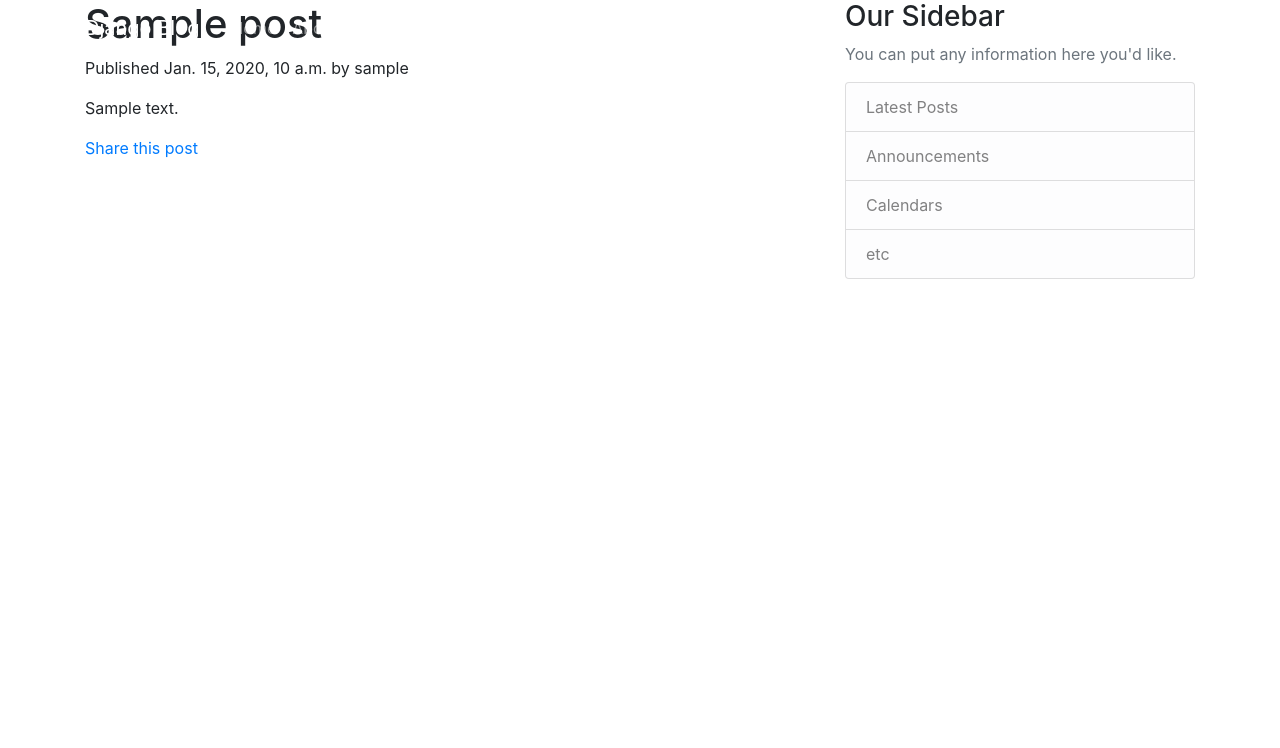
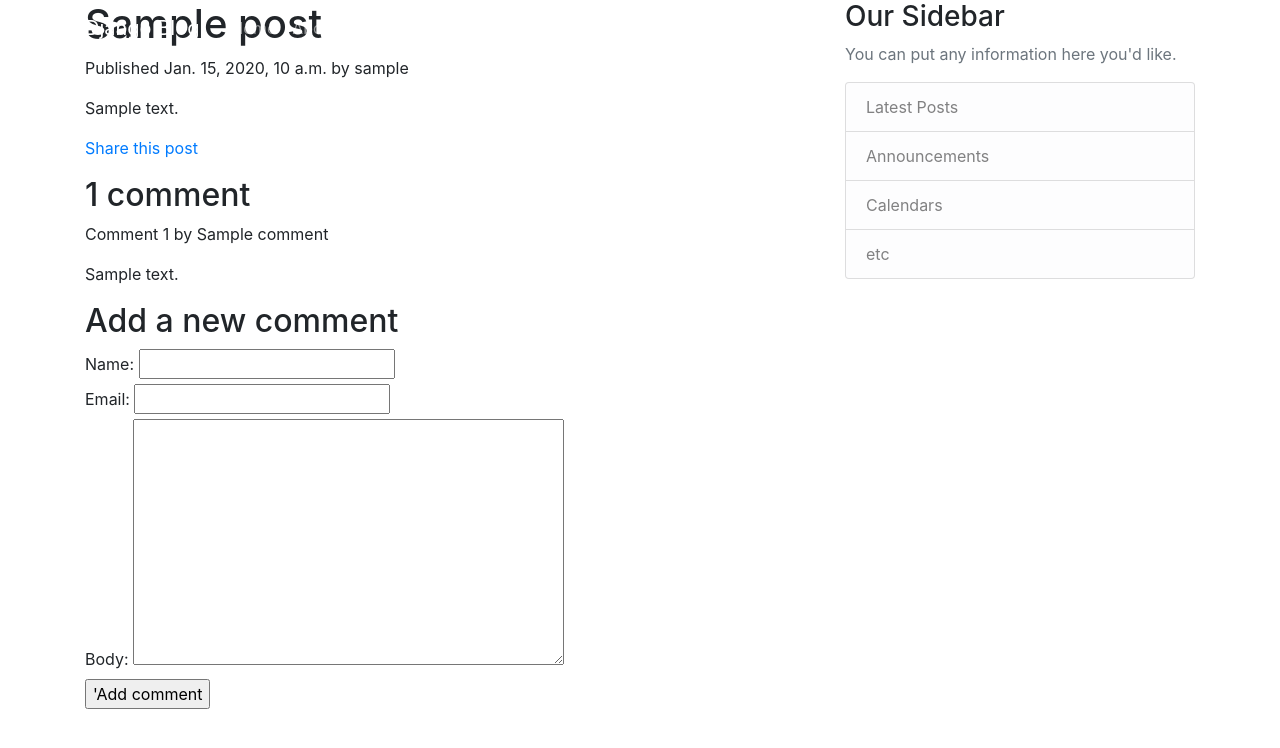
Before and after one commit to HarshAmreliya/blog-app, a Django app: a page that uses blog/templates/blog/detail.html in a window 1280 px wide. Shown: the top 748 px of the page. Run offline with Django 5.2, Linux system fonts and the light colour scheme; tables that the repository leaves empty hold one stand-in row (values such as "Sample post"); some libraries are stand-ins or nearby versions.

Commit message:
Add comments and comment form

```diff
--- a/blog/forms.py
+++ b/blog/forms.py
@@ -1,4 +1,5 @@
 from django import forms
+from .models import Comment
 
 class EmailPostForm(forms.Form):
     name = forms.CharField(max_length=25)
@@ -8,3 +9,8 @@ class EmailPostForm(forms.Form):
         required=False,
         widget=forms.Textarea
     )
+
+class CommentForm(forms.ModelForm):
+    class Meta:
+        model = Comment
+        fields = ['name', 'email', 'body']
--- a/blog/models.py
+++ b/blog/models.py
@@ -47,3 +47,23 @@ class Post(models.Model):
                 self.slug
                 ]
        )
+
+class Comment(models.Model):
+   post = models.ForeignKey(
+      Post,
+      on_delete=models.CASCADE,
+      related_name='comments'
+   )
+   name = models.CharField(max_length=80)
+   email = models.EmailField()
+   body = models.TextField()
+   created = models.DateTimeField(auto_now_add=True)
+   updated = models.DateTimeField(auto_now=True)
+   active = models.BooleanField(default=True)
+   class Meta:
+      ordering = ['created']
+      indexes = [
+         models.Index(fields=['created']),
+      ]
+      def __str__(self):
+         return f'Comment by {self.name} on {self.post}'
--- a/blog/templates/blog/detail.html
+++ b/blog/templates/blog/detail.html
@@ -11,4 +11,20 @@
             Share this post
         </a>
     </p>
+    {% with comments.count as total_comments %}
+    <h2>
+        {{total_comments}} comment {{total_comments|pluralize}}
+    </h2>
+    {% endwith %}
+    {% for comment in comments %}
+        <div class="comment">
+            <p class="info">
+                Comment {{ forloop.counter }} by {{comment.name}}
+            </p>
+            {{ comment.body | linebreaks }}
+        </div>
+        {% empty %}
+        <p>There are no comments.</p>
+        {% endfor %}
+        {% include "blog/includes/comment_form.html" %}
 {% endblock %}
--- /dev/null
+++ b/blog/templates/blog/includes/comment_form.html
@@ -0,0 +1,14 @@
+<h2>Add a new comment</h2>
+<form action="{% url 'post_comment' post.id %}" method="post">
+    <div class="left">
+    {{ form.name.as_field_group }}
+    </div>
+    <div class="left">
+        {{ form.email.as_field_group }}
+    </div>
+    {{ form.body.as_field_group }}
+    {% csrf_token %}
+    <p>
+        <input type="submit" value="'Add comment">
+    </p>
+</form>
--- a/blog/urls.py
+++ b/blog/urls.py
@@ -8,4 +8,5 @@ urlpatterns = [
     views.post_detail,
     name='post_detail'),
     path('<int:post_id>/share/', views.post_share, name='post_share'),
+    path('<int:post_id>/comment/', views.post_comment, name='post_comment'),
 ]
--- a/blog/views.py
+++ b/blog/views.py
@@ -3,8 +3,9 @@ from .models import Post
 from django.shortcuts import get_object_or_404
 from django.core.paginator import Paginator, EmptyPage, PageNotAnInteger
 from django.views.generic import ListView
-from .forms import EmailPostForm
+from .forms import EmailPostForm, CommentForm
 from django.core.mail import send_mail
+from django.views.decorators.http import require_POST
 
 class PostListView(ListView):
     queryset = Post.published.all()
@@ -38,7 +39,15 @@ def post_detail(request, year, day, month, post):
                              date_posted__month=month,
                              date_posted__day=day
                              )
-    return render(request, 'blog/detail.html', {'post': post})
+    comments = post.comments.filter(active=True)
+    form = CommentForm()
+    return render(
+        request, 'blog/detail.html', {
+        'post': post,
+        'comments' : comments,
+        'form' : form
+        }
+    )
 
 def post_share(request, post_id):
     post = get_object_or_404(
@@ -91,3 +100,26 @@ def post_share(request, post_id):
                 'sent' : sent
             }
         )
+
+@require_POST
+def post_comment(request, post_id):
+    post = get_object_or_404(
+        Post,
+        id=post_id,
+        status=Post.Status.PUBLISHED
+    )
+    comment = None
+    form = CommentForm(data=request.POST)
+    if form.is_valid():
+        comment = form.save(commit=False)
+        comment.post = post
+        comment.save()
+        return render(
+            request,
+            'blog/comment.html',
+            {
+                'post' : post,
+                'form' : form,
+                'comment' : comment
+            }
+        )
```
Also changed, not shown: blog/admin.py (+7 -1 lines), blog/templates/blog/comment.html (added, +10 -0 lines), blog/migrations/0005_comment.py (added).
